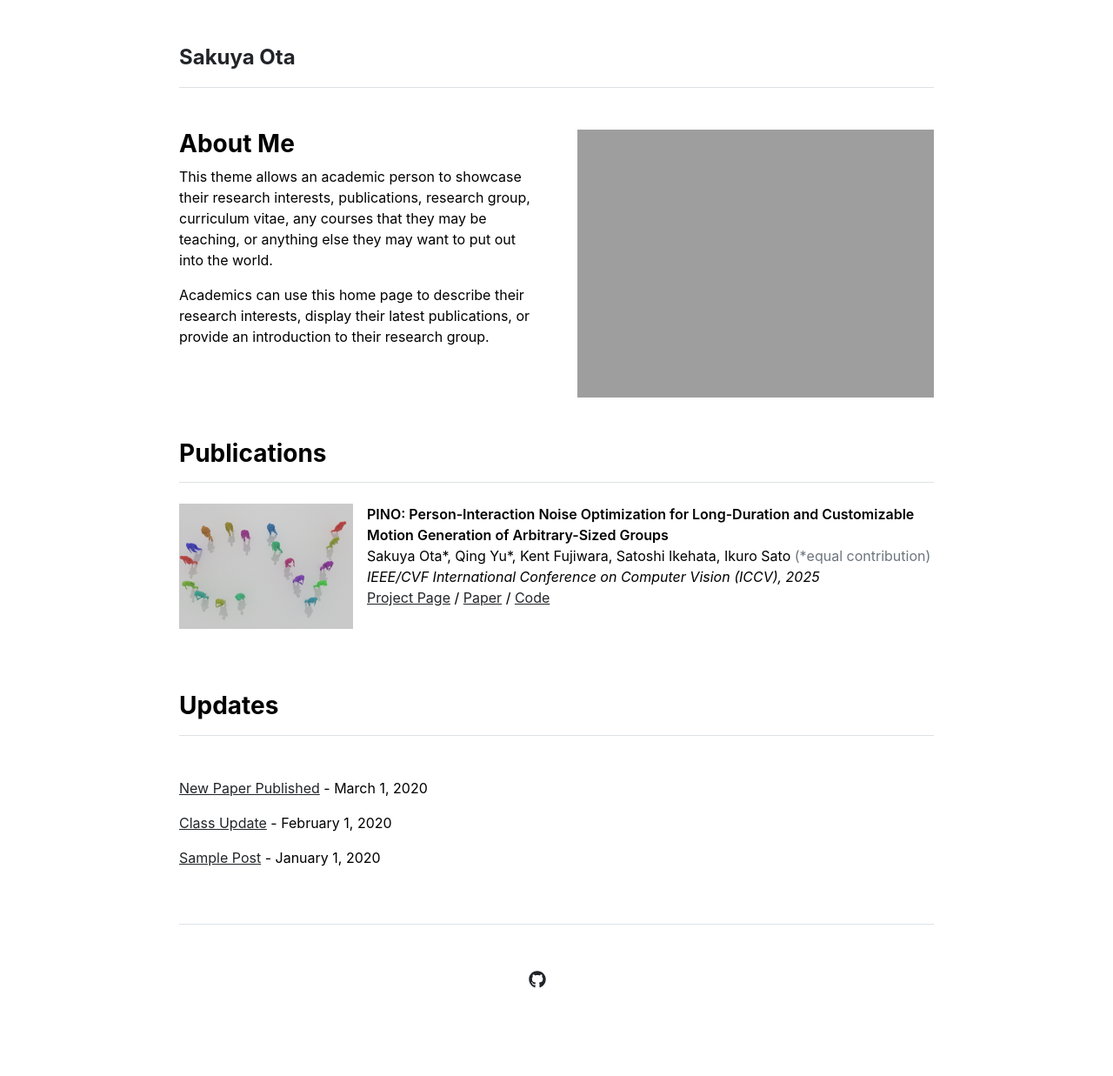
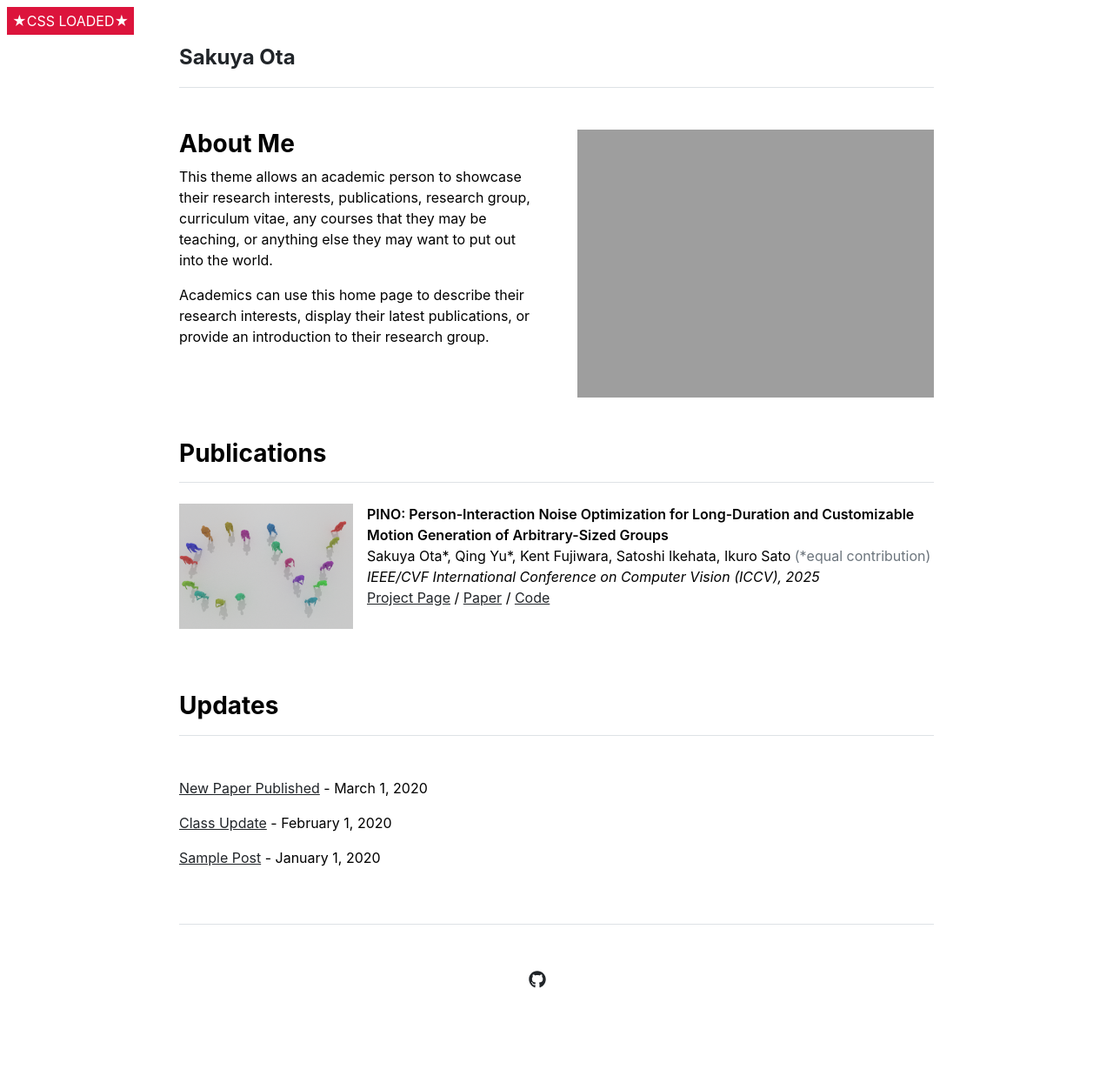
Before and after one commit to sinc865/sinc865.github.io, a Jekyll site: the page built from index.md, in a window 1280 px wide. Shown: the whole page at 87% size. Built offline with Jekyll 4.4.1, drawn with Linux system fonts in a browser that asks for light colours.

Commit message:
Update custom.scss

```diff
--- a/_sass/custom.scss
+++ b/_sass/custom.scss
@@ -36,16 +36,13 @@
   font-style: italic;
 }
 
-/* 最外殻のグリッドを全部一網打尽にする */
-.col-lg-8.mx-auto,
-[class^="container-"],
-.container,
-.container-fluid {
-  max-width: 900px !important;
-  width: 100% !important;
-  /* Bootstrap が付ける固定幅をゼロに */
-  flex: 0 0 100% !important;
-  /* col-* の flex-basis を打ち消す */
-  margin-left: auto !important;
-  margin-right: auto !important;
+body::before {
+  content: "★CSS LOADED★";
+  position: fixed;
+  top: 8px;
+  left: 8px;
+  background: crimson;
+  color: #fff;
+  padding: 4px 6px;
+  z-index: 9999;
 }
```
